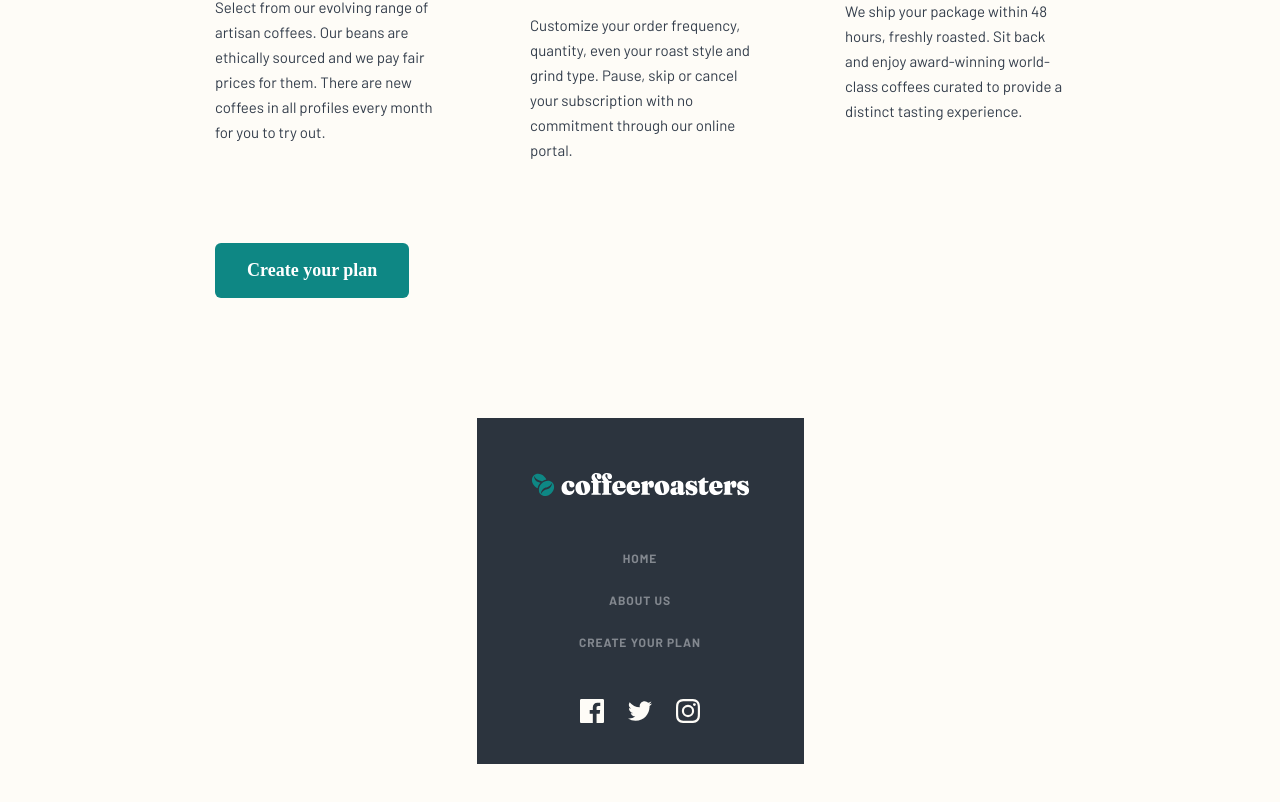
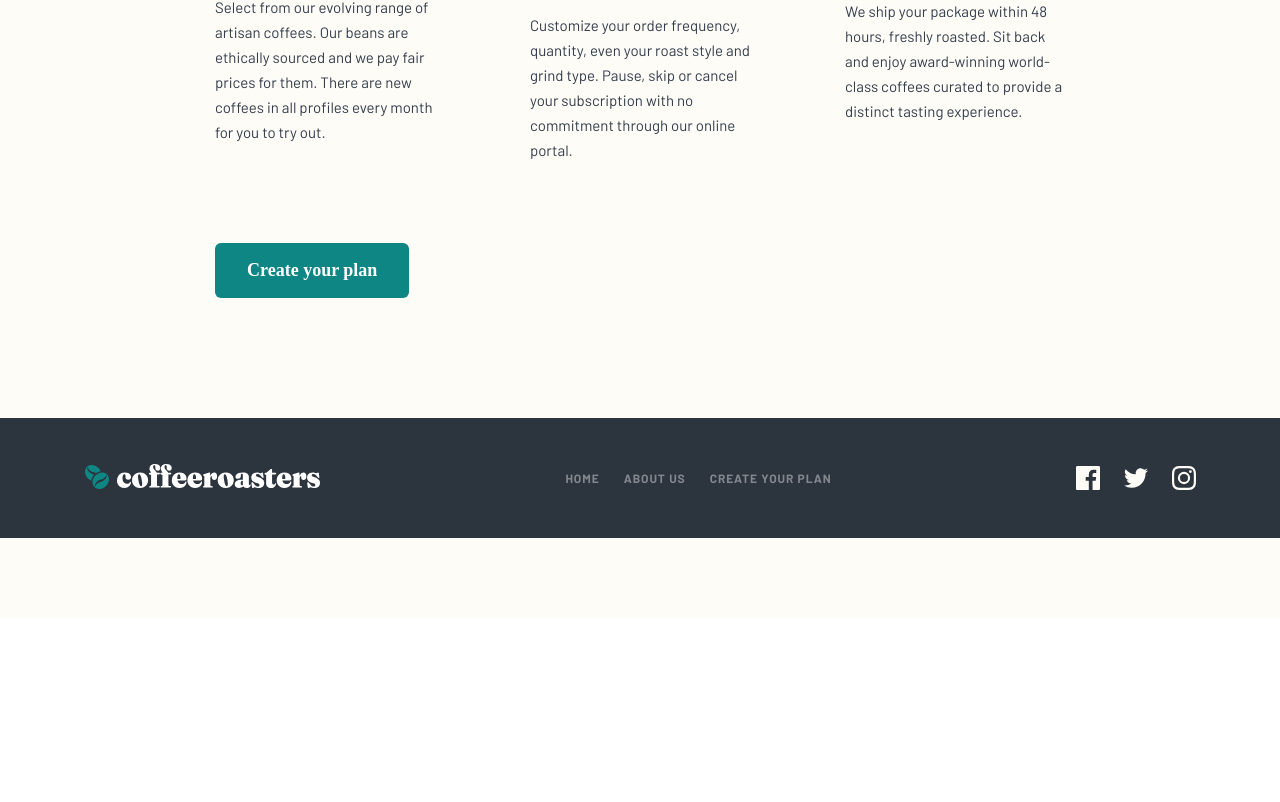
Before and after one commit to caarlosdamian/coffeeroasters-subscription-site, a React (Vite) app: page / in a window 1280 px wide. Shown: the part 2849-3651 px from the top of the page. After the commit the page ends 3467 px from the top, so only its background shows below. Built offline with nearby package versions, Linux system fonts and the light colour scheme; a web font is replaced by a local one.

Commit message:
feat(components): added footer styling

```diff
--- a/src/components/footer/Footer.scss
+++ b/src/components/footer/Footer.scss
@@ -4,21 +4,39 @@
   width: 327px;
   height: 346px;
   background: #2c343e;
-  margin-bottom: 72px;
-  padding: 54px;
+  margin-bottom: tokens.$spacing-72;
+  padding: tokens.$padding-spaicing-56;
   display: flex;
   flex-direction: column;
-  gap: 48px;
+  gap: tokens.$spacing-48;
+
+  @include tokens.for-size(tablet-portrait-up) {
+    width: 688px;
+    height: 270px;
+    align-items: center;
+    gap: tokens.$spacing-32;
+  }
+
+  @include tokens.for-size(desktop-up) {
+    flex-direction: row;
+    width: 1280px;
+    height: 120px;
+    justify-content: space-between;
+    padding: tokens.$padding-spaicing-48 tokens.$padding-spaicing-84;
+    margin-bottom: tokens.$padding-spaicing-80;
+  }
   &__navigation {
     display: flex;
     align-items: center;
     flex-direction: column;
-    gap: 24px;
+    gap: tokens.$spacing-24;
+    @include tokens.for-size(tablet-portrait-up) {
+      flex-direction: row;
+    }
     span {
       letter-spacing: 0.923077px;
       text-transform: uppercase;
-
-      color: #83888f;
+      color: tokens.$grey;
       @include tokens.font(
         tokens.$font-size-12,
         tokens.$font-weight-700,
@@ -31,12 +49,12 @@
     display: flex;
     align-items: center;
     justify-content: center;
-    gap: 24px;
+    gap: tokens.$spacing-24;
     svg,
     path {
       cursor: pointer;
       &:hover {
-        fill: #fdd6ba;
+        fill: tokens.$pale-orange;
       }
     }
   }
--- a/src/components/footer/Footer.tsx
+++ b/src/components/footer/Footer.tsx
@@ -1,8 +1,8 @@
 import React from 'react';
-import './Footer.scss';
-import { logo, logoFooter } from '../../assets';
+import { logoFooter } from '../../assets';
 import { menuLinks } from '../../utils/data';
 import { Link } from 'react-router-dom';
+import './Footer.scss';
 
 export const Footer = () => {
   return (
```
